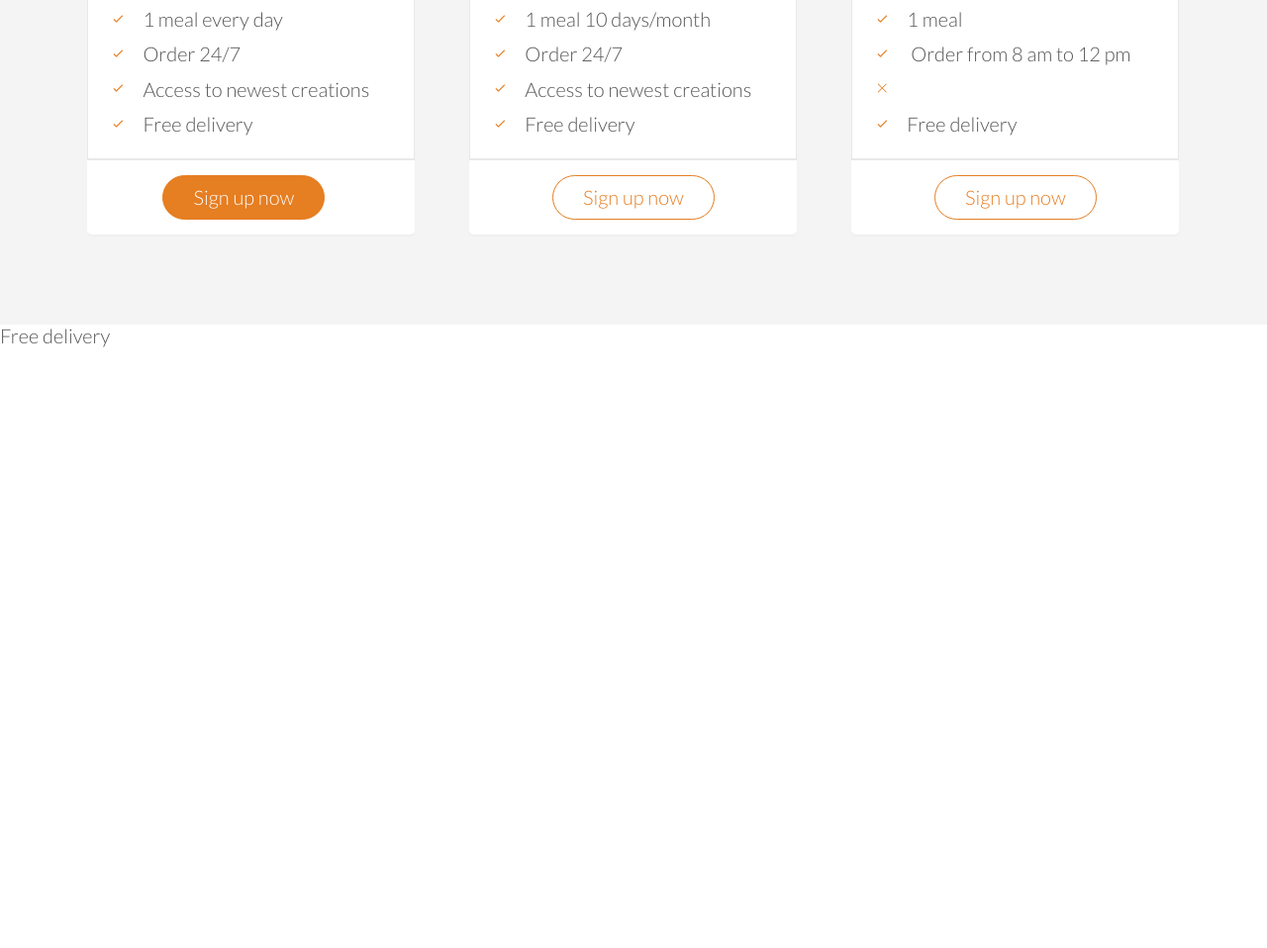
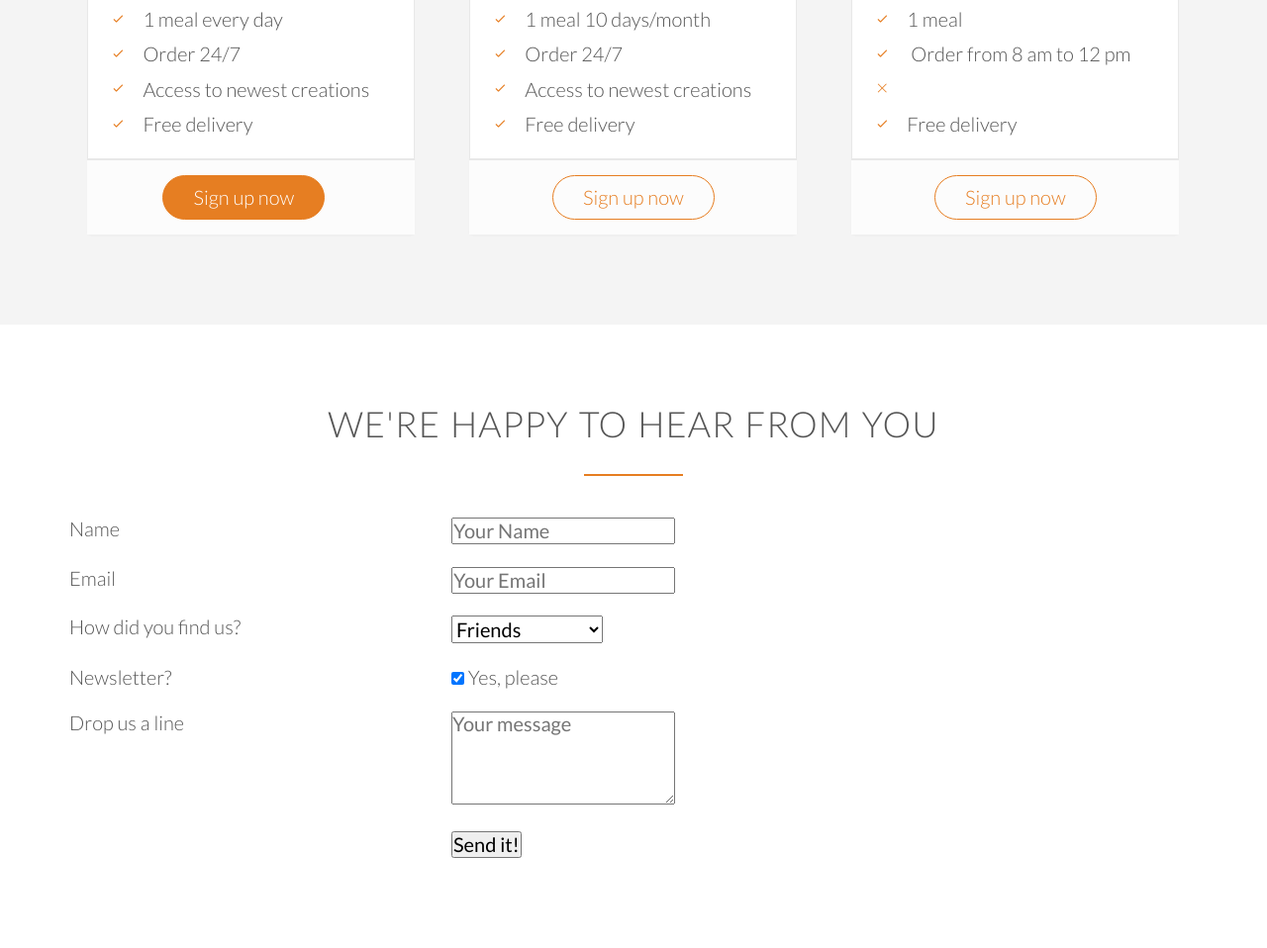
Before and after one commit to SarandaSadiku/Omnifood-Project, a website: page src/index.html in a window 1280 px wide. Shown: the part 4307-5265 px from the top of the page at 99% size. Before the commit the page ends 4658 px from the top, so only its background shows below. Drawn offline with nearby package versions, Linux system fonts and the light colour scheme; files whose address does not match are found by name.

Commit message:
html finished for section-form

```diff
--- a/src/index.html
+++ b/src/index.html
@@ -307,16 +307,69 @@
     </div>
   </section>
 
+  <section class="section-form">
+    <div class="row">
+      <h2>We're happy to hear from you</h2>
+    </div>
+    <div class="row">
+      <form method="post" action="#" class="contact-form">
+        <div class="row">
+          <div class="col span-1-of-3">
+            <label for="name">Name</label>
+          </div>
+          <div class="col span-2-of-3">
+            <input type="text" name="" id="name" value="" placeholder="Your Name" required>
+          </div>
+        </div>
+        <div class="row">
+          <div class="col span-1-of-3">
+            <label for="email">Email</label>
+          </div>
+          <div class="col span-2-of-3">
+            <input type="email" name="" id="email" value="" placeholder="Your Email" required>
+          </div>
+        </div>
+        <div class="row">
+          <div class="col span-1-of-3">
+            <label for="find-us">How did you find us?</label>
+          </div>
+          <div class="col span-2-of-3">
+            <select class="" name="find-us" id="find-us">
+              <option value="friends" selected>Friends</option>
+              <option value="search engine">Search Engine</option>
+              <option value="ad">Advertisement</option>
+            </select>
+          </div>
+        </div>
+        <div class="row">
+          <div class="col span-1-of-3">
+            <label>Newsletter?</label>
+          </div>
+          <div class="col span-2-of-3">
+            <input type="checkbox" name="news" id="news" checked> Yes, please
+          </div>
+        </div>
+        <div class="row">
+          <div class="col span-1-of-3">
+            <label>Drop us a line</label>
+          </div>
+          <div class="col span-2-of-3">
+            <textarea name="message" rows="4" placeholder="Your message" ></textarea>
+          </div>
+        </div>
+        <div class="row">
+          <div class="col span-1-of-3">
+            <label>&nbsp;</label>
+          </div>
+          <div class="col span-2-of-3">
+            <input type="submit" value="Send it!">
+          </div>
+        </div>
+      </form>
+    </div>
+  </section>
 
 
-
-
-
-
-
-
-
-  Free delivery
 
 
 
@@ -329,7 +382,6 @@
 
 
   <script src="js/jquery.min.js"></script>
-  <script src="js/fullcalendar.js"></script>
   <script src="js/moment.min.js"></script>
 
 
--- a/src/scss/style.scss
+++ b/src/scss/style.scss
@@ -395,7 +395,7 @@ header {
           border-top-right-radius: 5px;
         }
         &:last-child{
-          // background-color: #fcfcfc;
+          background-color: #fcfcfc;
           text-align: center;
           border: 0;
           border-top: 1px solid #e8e8e8;
```
Also changed, not shown: src/css/style.css.
